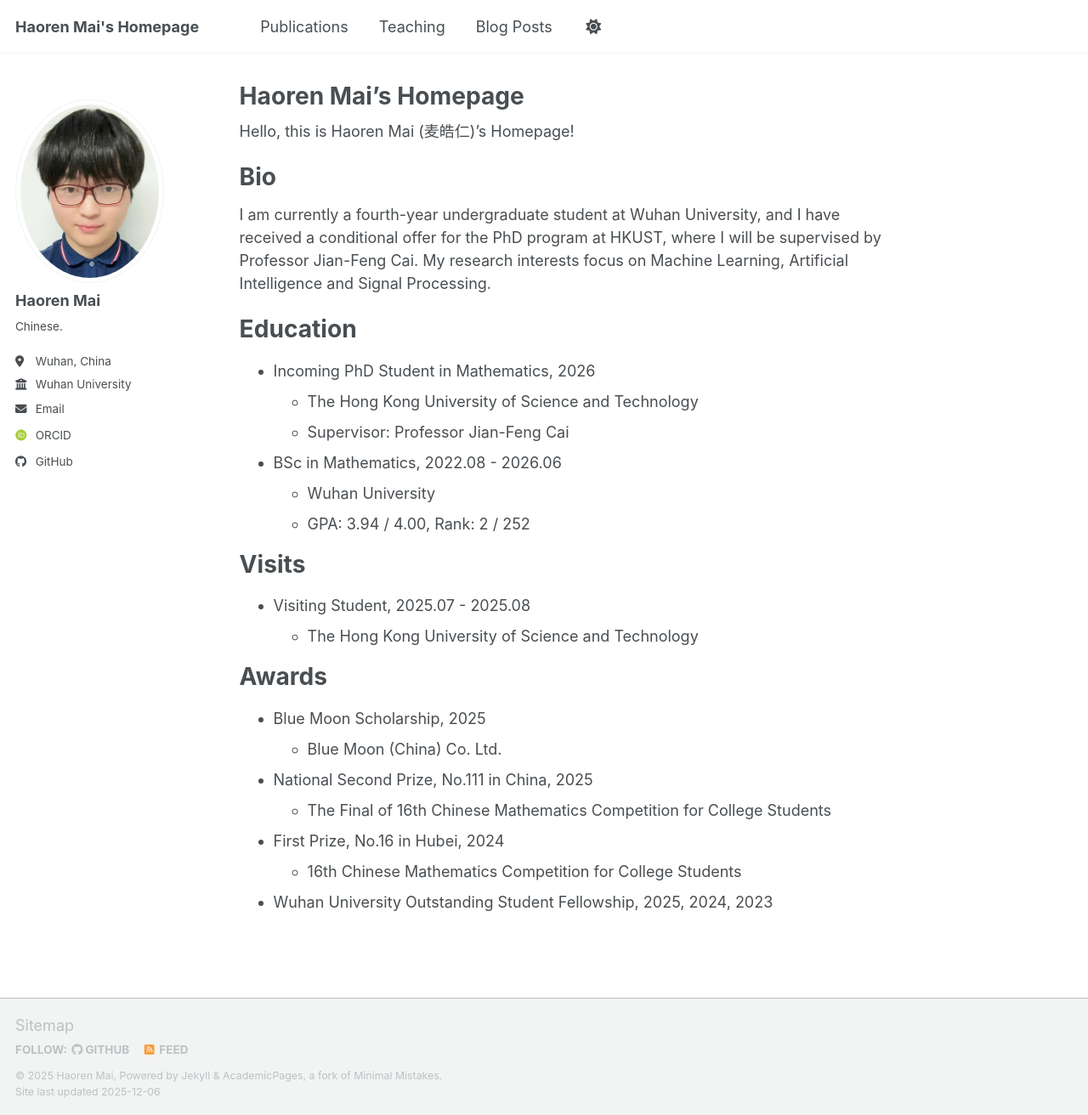
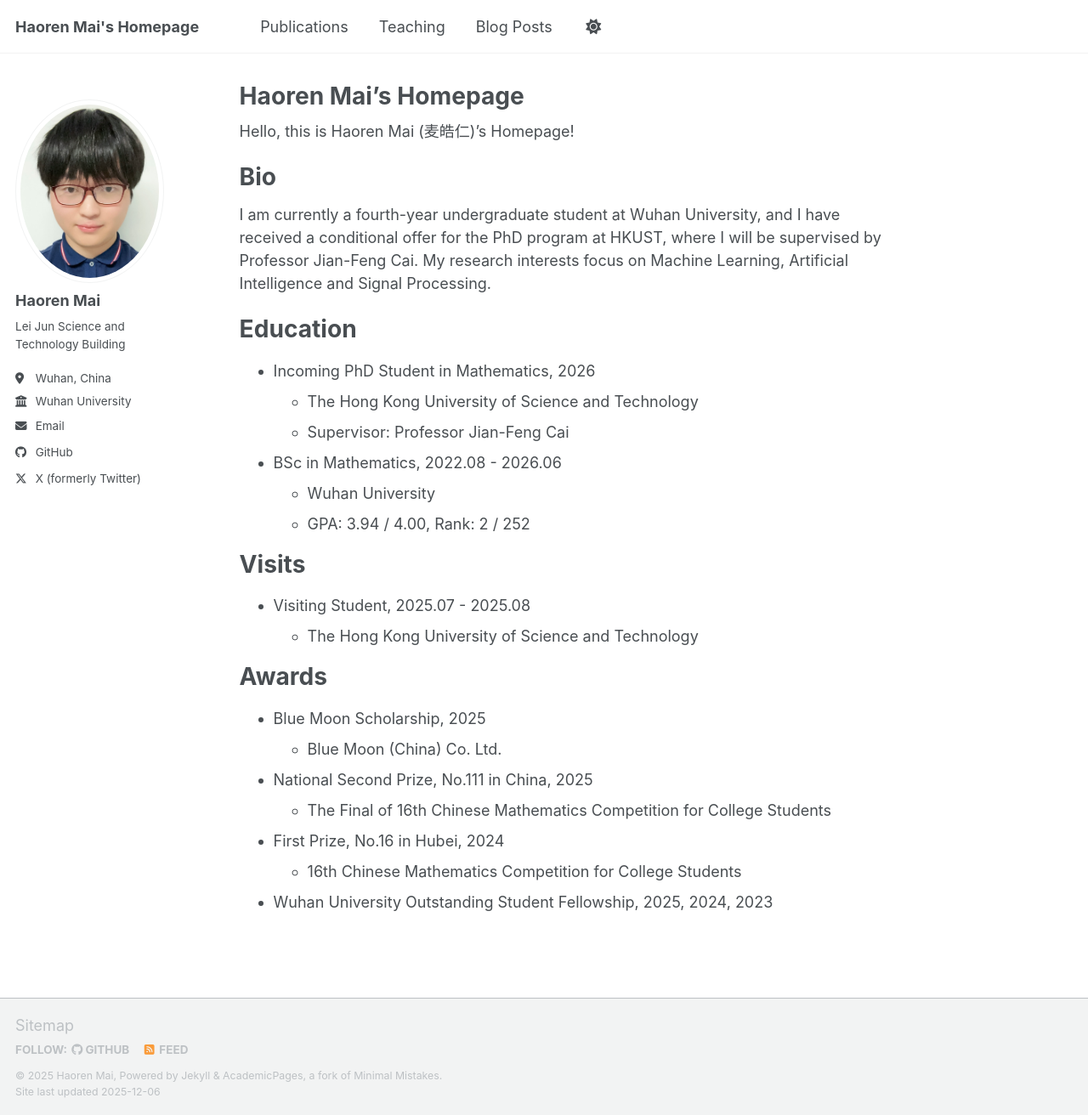
Before and after one commit to haorenmai/haorenmai, a Jekyll site: the page built from _pages/about.md, in a window 1280 px wide and 1312 px high. Shown: the whole window at 85% size. Built offline with Jekyll 4.4.1, drawn with Linux system fonts in a browser that asks for light colours; some web fonts are replaced; a script bundle is joined from its source files by our own code; library files that are not in the unit come from our copies.

Commit message:
_config.yml

```diff
--- a/_config.yml
+++ b/_config.yml
@@ -25,8 +25,8 @@ author:
   # Biographic information
   avatar           : "5302787a3a804696a64350ef402af2a6.png"
   name             : "Haoren Mai"
-  pronouns         : # example: "she/her"
-  bio              : "Chinese."
+  pronouns         : # example: ""
+  bio              : "Lei Jun Science and Technology Building"
   location         : "Wuhan, China"
   employer         : "Wuhan University"
   uri              : # URL
@@ -38,7 +38,7 @@ author:
   googlescholar    : # "https://scholar.google.com/citations?user=PS_CX0AAAAAJ"
   inspire-hep      : # URL
   impactstory      : # URL
-  orcid            : "https://orcid.org/yourorcidurl"
+  orcid            : # "https://orcid.org/yourorcidurl"
   semantic         : # URL
   ssrn             : # URL
   pubmed           : # "https://www.ncbi.nlm.nih.gov/pubmed/?term=john+snow"
@@ -74,7 +74,7 @@ author:
   steam            : # Username
   telegram         : # URL
   tumblr           : # Username
-  twitter          : # Username for X / Twitter
+  twitter          : houyanmak
   vine             : # Username
   weibo            : # Username
   wikipedia        : # Username
```
